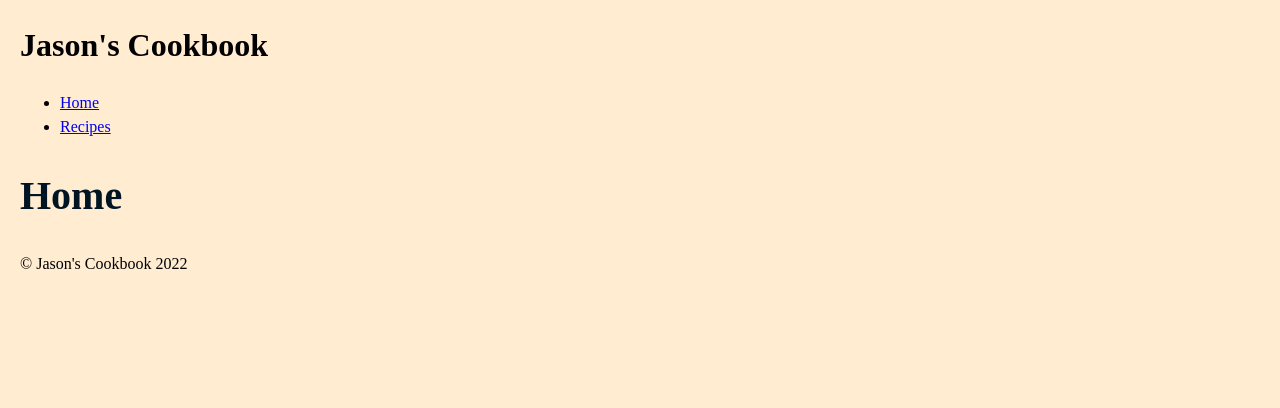
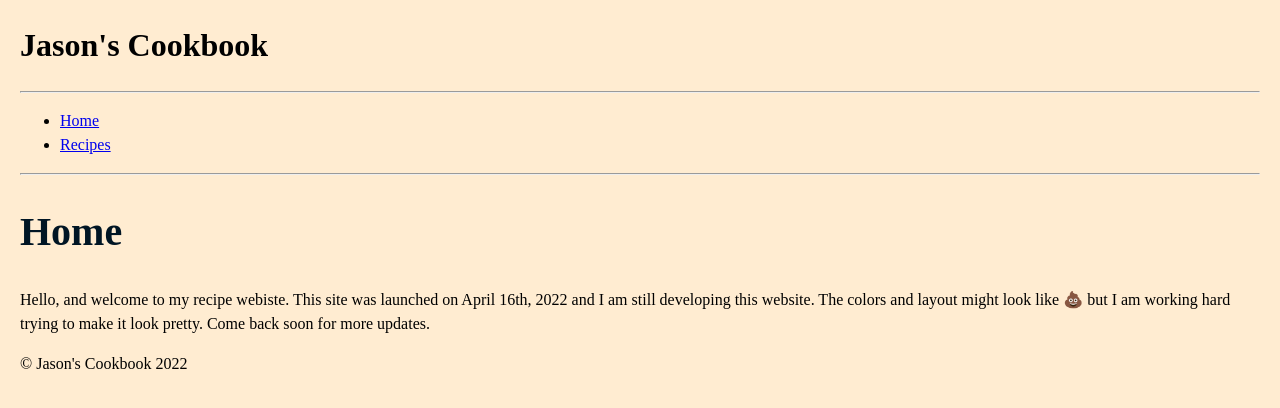
Before and after one commit to jarossnd/jason-cooking-old, a Gatsby site: page / in a window 1280 px wide. Built offline with nearby package versions, Linux system fonts and the light colour scheme; Gatsby itself is replaced by a stand-in of ours.

Commit message:
Added some headings

```diff
--- a/src/components/Nav.js
+++ b/src/components/Nav.js
@@ -3,9 +3,11 @@ import { Link } from 'gatsby';
 
 export default function Nav() {
     return <nav>
+        <hr />
         <ul>
             <li><Link to="/">Home</Link></li>
             <li><Link to="/recipes">Recipes</Link></li>
         </ul>
+        <hr />
     </nav>
 }
--- a/src/pages/index.js
+++ b/src/pages/index.js
@@ -6,6 +6,7 @@ export default function HomePage() {
   return (
     <>
     <h1>Home</h1>
+    <p>Hello, and welcome to my recipe webiste. This site was launched on April 16th, 2022 and I am still developing this website. The colors and layout might look like 💩 but I am working hard trying to make it look pretty. Come back soon for more updates.</p>
     </>
   )
 }
--- a/src/pages/recipes.js
+++ b/src/pages/recipes.js
@@ -24,6 +24,7 @@ const BlogIndex = ({ data, location }) => {
 
   return (
     <div location={location} title={siteTitle}>
+      <h1>Latest Recipes</h1>
       <Seo title="All posts" />
       <ol style={{ listStyle: `none` }}>
         {posts.map(post => {
```
